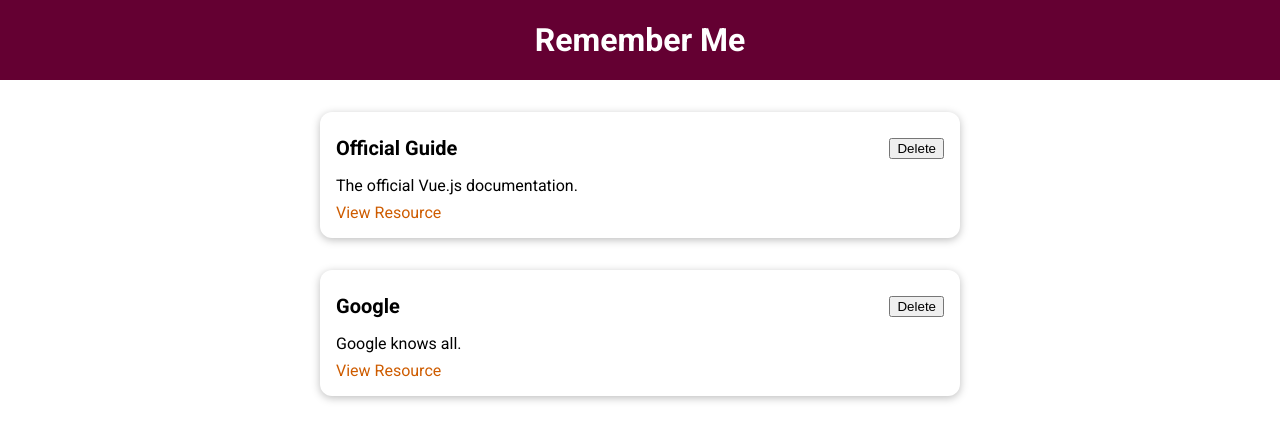
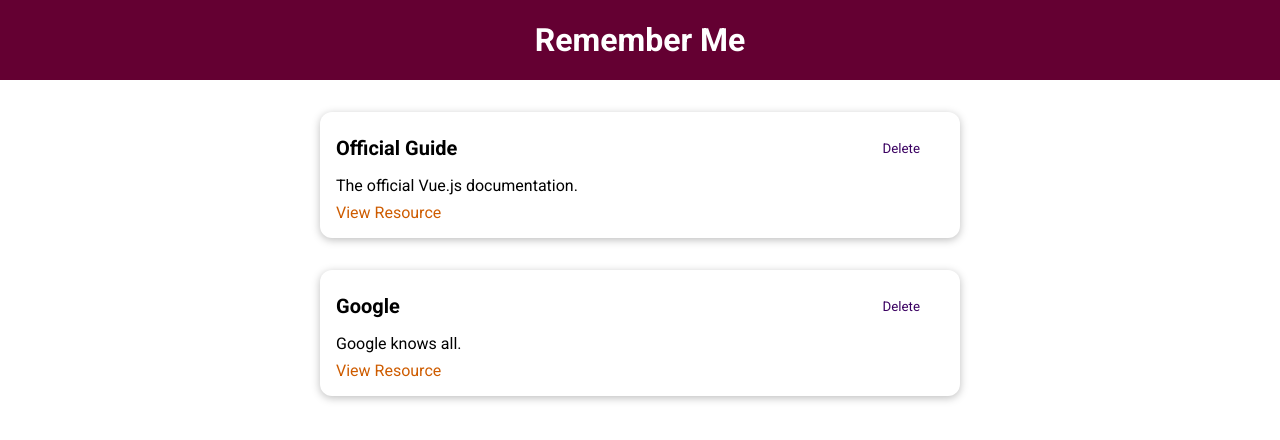
Before and after one commit to butters5789/vue-tcg-learning-resources-app, a Vue app: page / in a window 1280 px wide. Shown: the top 440 px of the page. Built offline with nearby package versions, Linux system fonts and the light colour scheme.

Commit message:
add base button component

```diff
--- a/src/App.vue
+++ b/src/App.vue
@@ -5,7 +5,7 @@
 
 <script>
 import LearningResources from './components/learning-resources/LearningResources.vue';
-import TheHeader from './components/layouts/TheHeader.vue'
+import TheHeader from './components/layouts/TheHeader.vue';
 
 export default {
   components: {
--- /dev/null
+++ b/src/components/UI/BaseButton.vue
@@ -0,0 +1,49 @@
+<template>
+  <button :type="type" :class="mode">
+    <slot></slot>
+  </button>
+</template>
+
+<script>
+export default {
+  props: {
+    type: {
+      type: String,
+      required: true,
+    },
+    mode: {
+      type: String,
+      required: false,
+      default: null,
+    },
+  },
+};
+</script>
+
+<style scoped>
+button {
+  padding: 0.75rem 1.5rem;
+  font-family: inherit;
+  background-color: #3a0061;
+  border: 1px solid #3a0061;
+  color: white;
+  cursor: pointer;
+}
+
+button:hover,
+button:active {
+  background-color: #270041;
+  border-color: #270041;
+}
+
+.flat {
+  background-color: transparent;
+  color: #3a0061;
+  border: none;
+}
+
+.flat:hover,
+.flat:active {
+  background-color: #edd2ff;
+}
+</style>
--- a/src/components/learning-resources/LearningResource.vue
+++ b/src/components/learning-resources/LearningResource.vue
@@ -4,7 +4,7 @@
       <header>
         <h3>{{ title }}</h3>
 
-        <button>Delete</button>
+        <base-button type="button" mode="flat">Delete</base-button>
       </header>
 
       <p>{{ description }}</p>
--- a/src/main.js
+++ b/src/main.js
@@ -1,9 +1,11 @@
 import { createApp } from 'vue';
 import App from './App.vue';
+import BaseButton from './components/UI/BaseButton.vue';
 import BaseCard from './components/UI/BaseCard.vue';
 
 const vueApp = createApp(App);
 
+vueApp.component('base-button', BaseButton);
 vueApp.component('base-card', BaseCard);
 
 vueApp.mount('#app');
```
